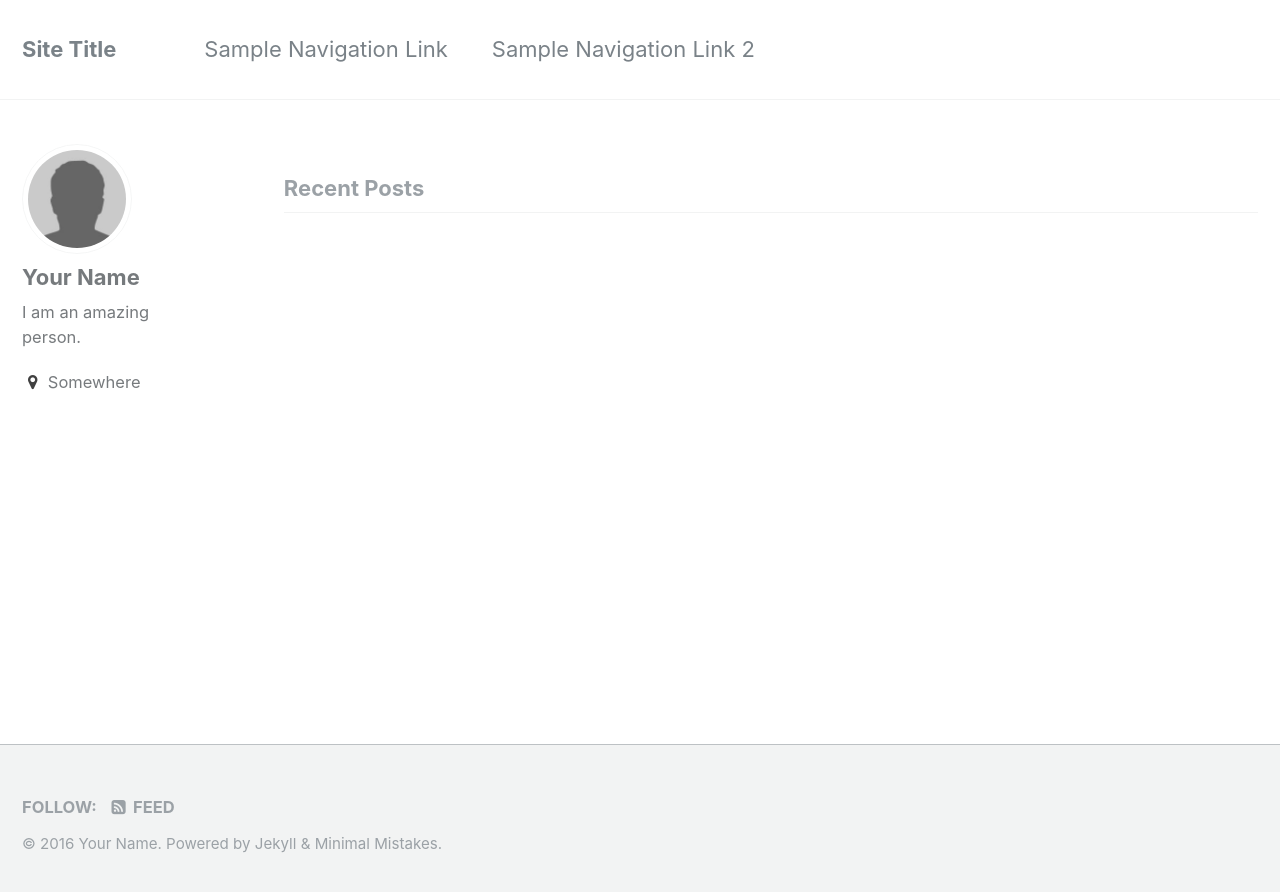
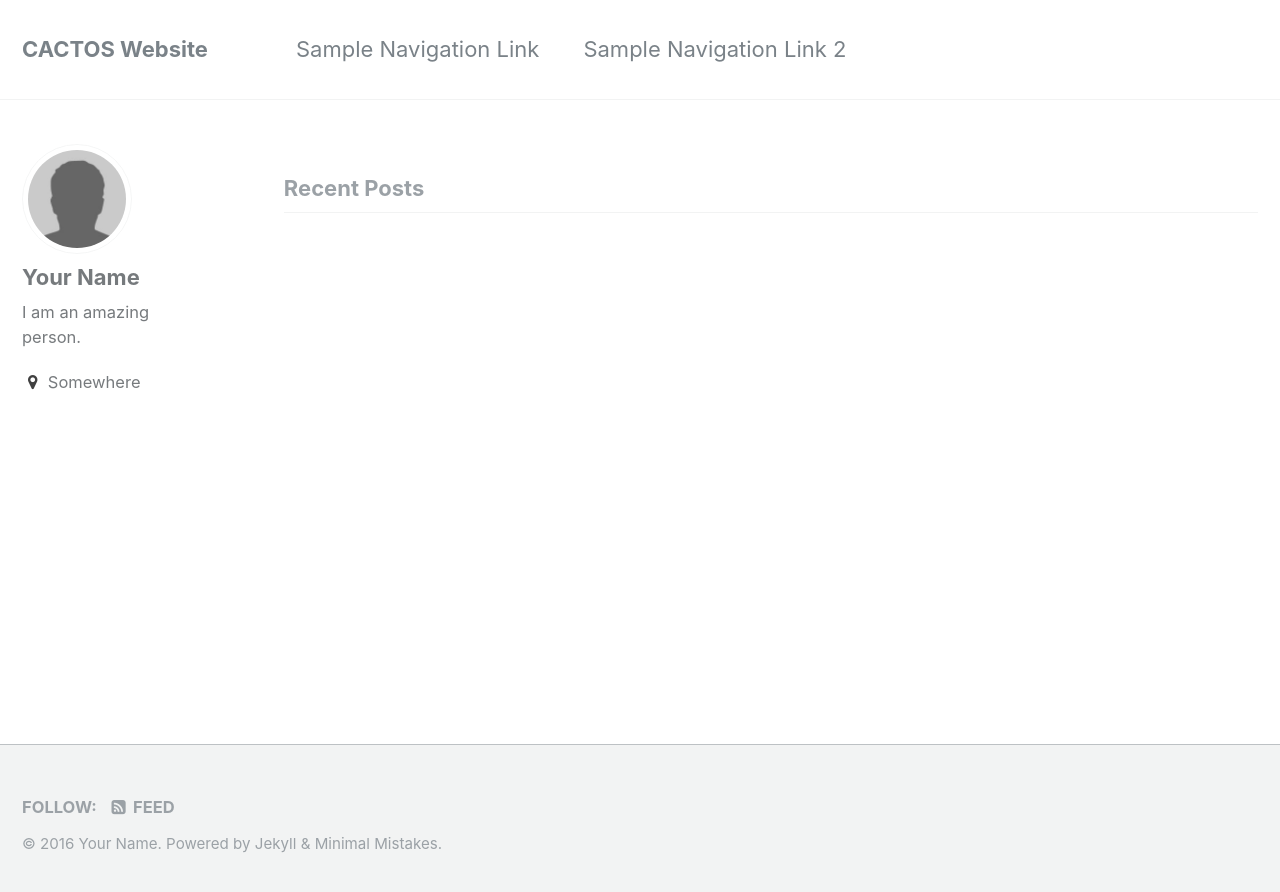
Before and after one commit to cactos/cactos.github.io, a Jekyll site: the page built from index.html, in a window 1280 px wide. Shown: the top 892 px of the page. Built offline with Jekyll 4.4.1, drawn with Linux system fonts in a browser that asks for light colours; the list of posts is cut into pages by our own code.

Commit message:
Change title

```diff
--- a/_config.yml
+++ b/_config.yml
@@ -7,7 +7,7 @@
 
 # Site Settings
 locale                   : "en"
-title                    : "Site Title"
+title                    : "CACTOS Website"
 title_separator          : "-"
 name                     : "Your Name"
 description              : "An amazing website."
```
